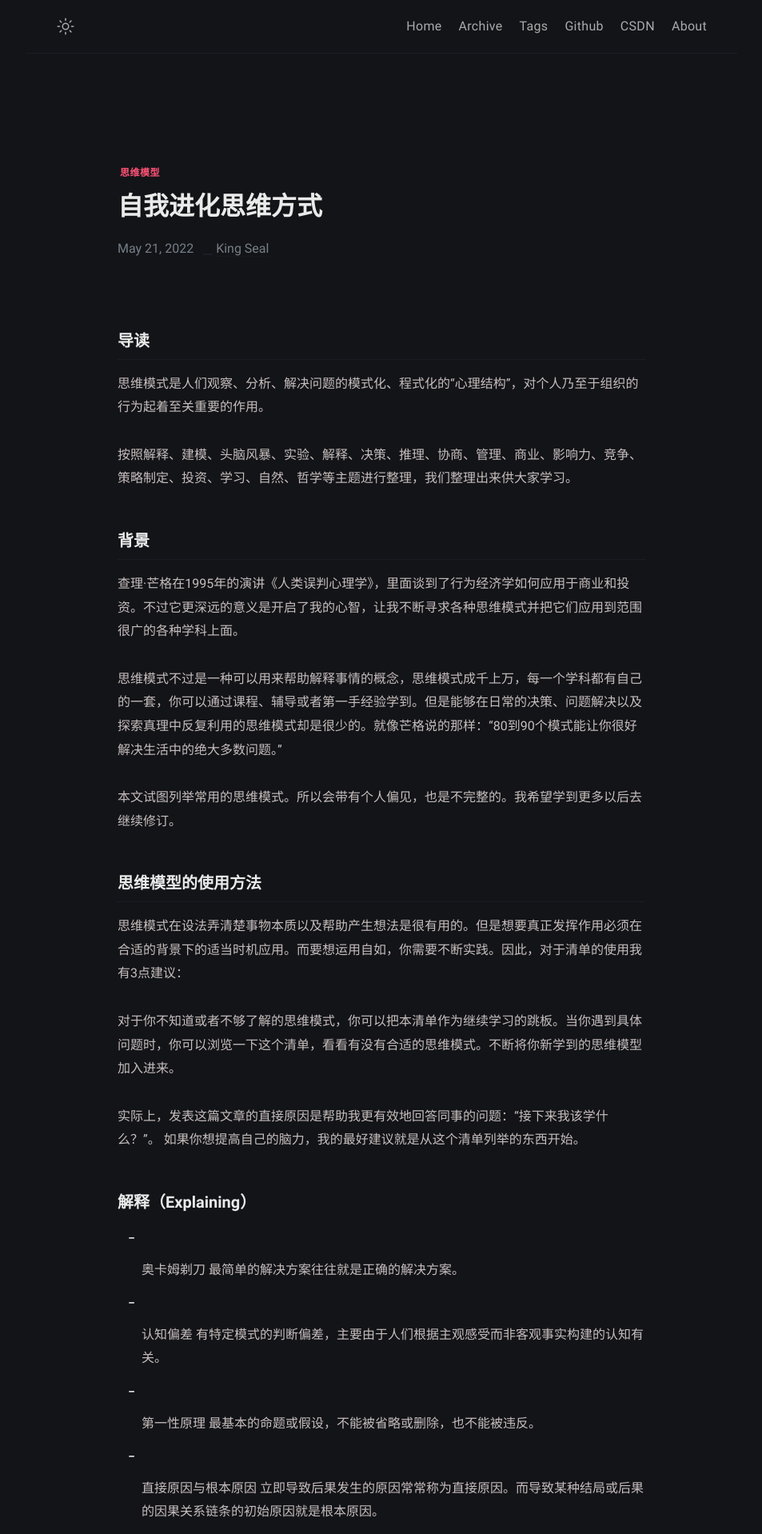
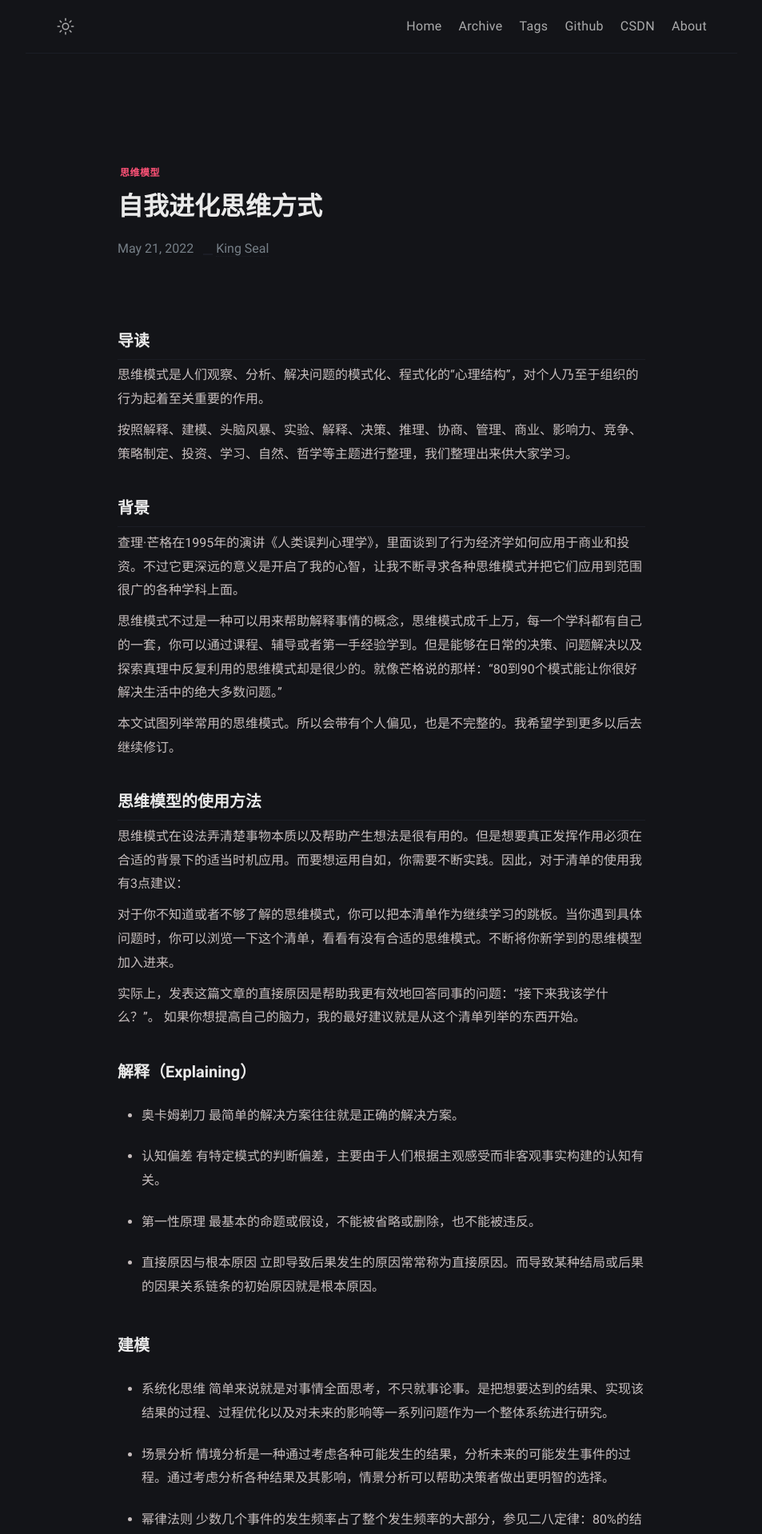
Before and after one commit to sealwangdo/sealwangdo.github.io, a Jekyll site: the page built from _posts/2022-05-21-自我进化思维方式.md, in a window 1280 px wide. Shown: the top 1918 px of the page at 80% size, without its empty margins (163-1116 px from the left). Built offline with Jekyll 4.4.1, drawn with Linux system fonts in a browser that asks for light colours.

Commit message:
Modify website style

```diff
--- a/_sass/klise/_base.scss
+++ b/_sass/klise/_base.scss
@@ -136,13 +136,13 @@ figcaption {
 
 // List
 ul {
-  list-style: none;
+  list-style: disc;
   li {
     display: list-item;
     text-align: -webkit-match-parent;
   }
   li::before {
-    content: "\FE63";
+    /*content: "\FE63";*/
     display: inline-block;
     top: -1px;
     width: 1.2em;
@@ -159,11 +159,10 @@ ol {
     position: relative;
     counter-increment: li;
     &::before {
-      content: counter(li);
+      content: "."counter(li);
       display: inline-block;
       width: 1em;
-      margin-right: 0.5em;
-      margin-left: -1.6em;
+      margin-left: -2ch;
       text-align: right;
       direction: rtl;
       font-weight: $bold-weight;
--- a/_sass/klise/_post.scss
+++ b/_sass/klise/_post.scss
@@ -110,8 +110,10 @@
 
   > p {
     margin: 0;
-    padding-top: $spacing-full - 15;
-    padding-bottom: $spacing-full - 15;
+    /*padding-top: $spacing-full - 15;
+    padding-bottom: $spacing-full - 15;*/
+    padding-top: 0.3em;
+    padding-bottom: 0.3em;
   }
 
   ul.task-list {
```
